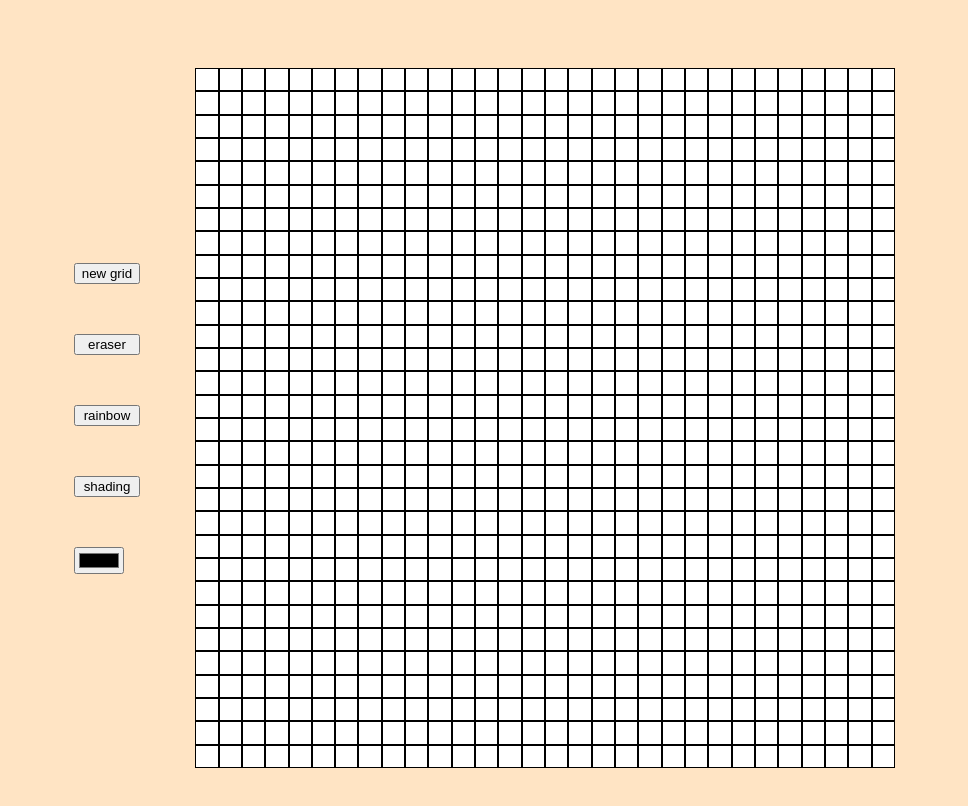
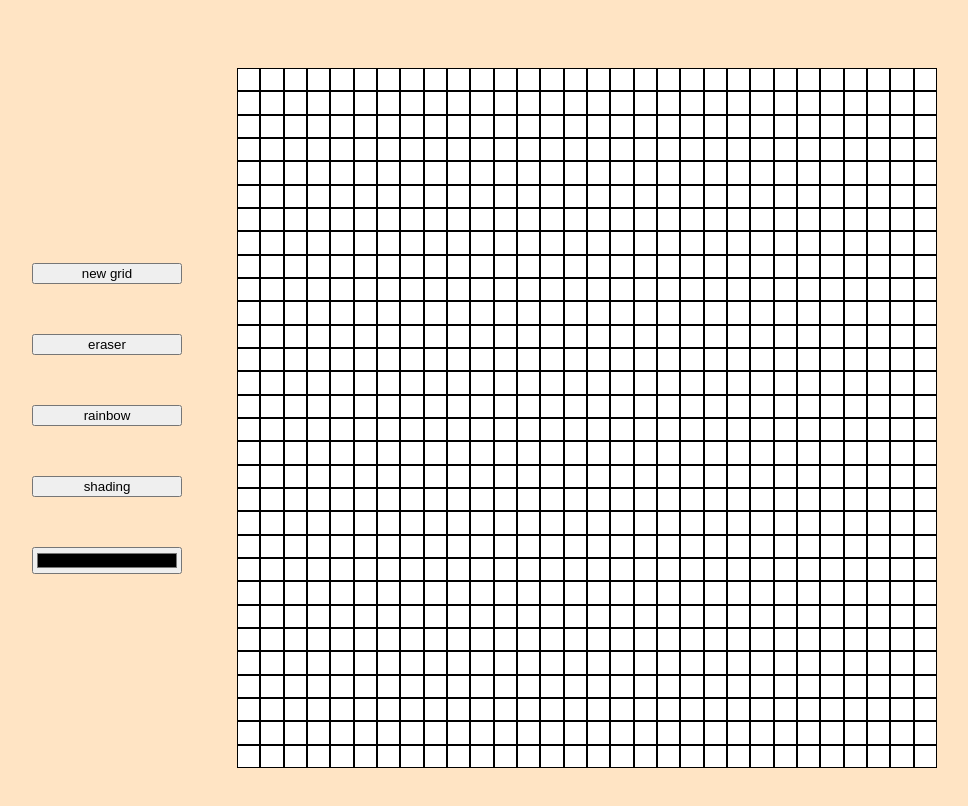
Before and after one commit to jomcbob/drawpad, a plain HTML site: page index.html in a window 1280 px wide. Shown: the whole page, without its empty margins (183-1151 px from the left). Drawn offline with Linux system fonts and the light colour scheme.

Commit message:
made buttons wider added focus state to input

```diff
--- a/style.css
+++ b/style.css
@@ -6,6 +6,16 @@ body {
     padding: 10px;
     padding-top: 10px;
     background-color: bisque;
+}
+
+input {
+    width: 150px;
+}
+
+input:focus {
+    outline: 2px solid #000000;
+    border-radius: 5px;
+    background-color: goldenrod;
 }
 
 #container {
```
